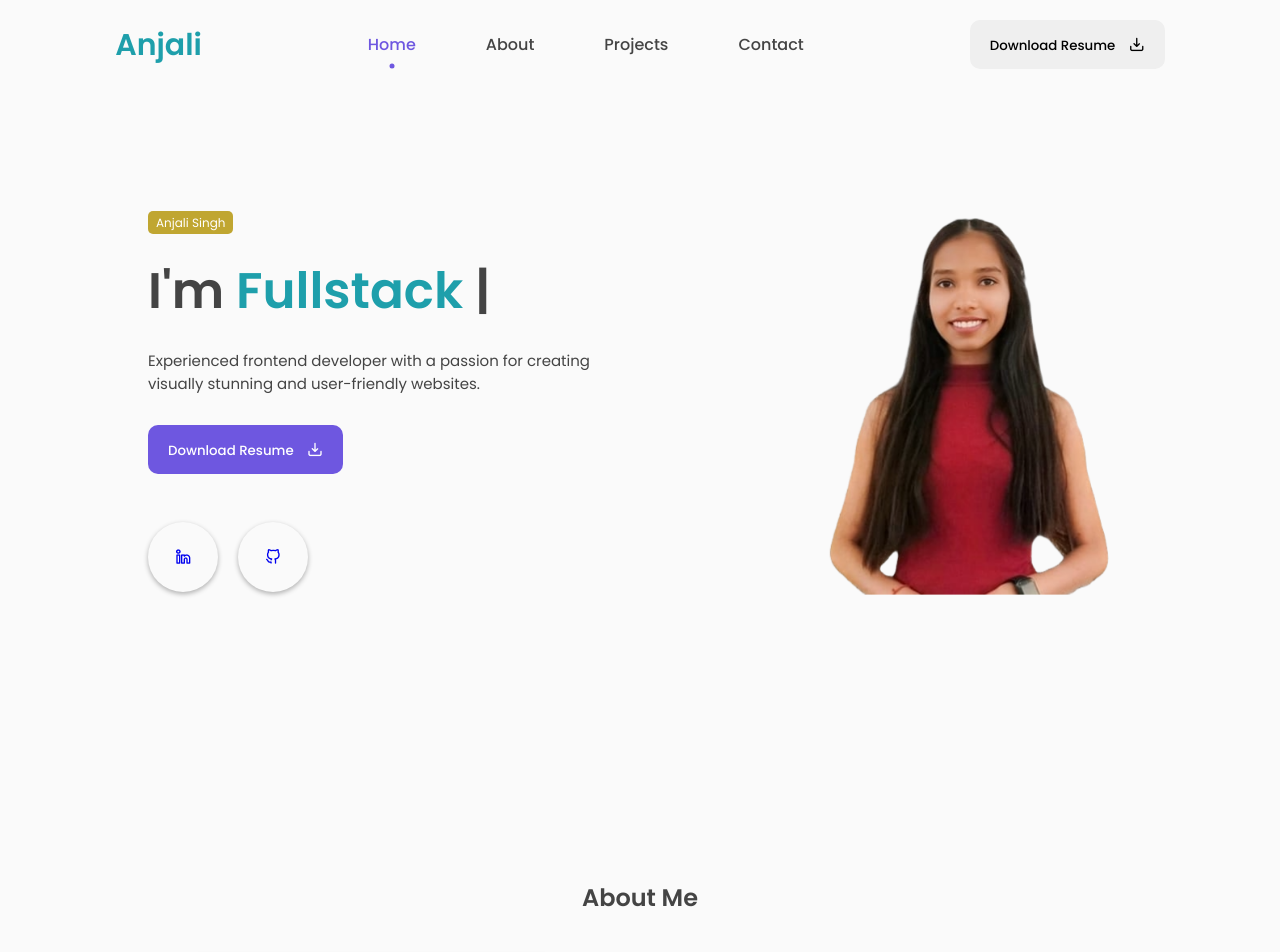
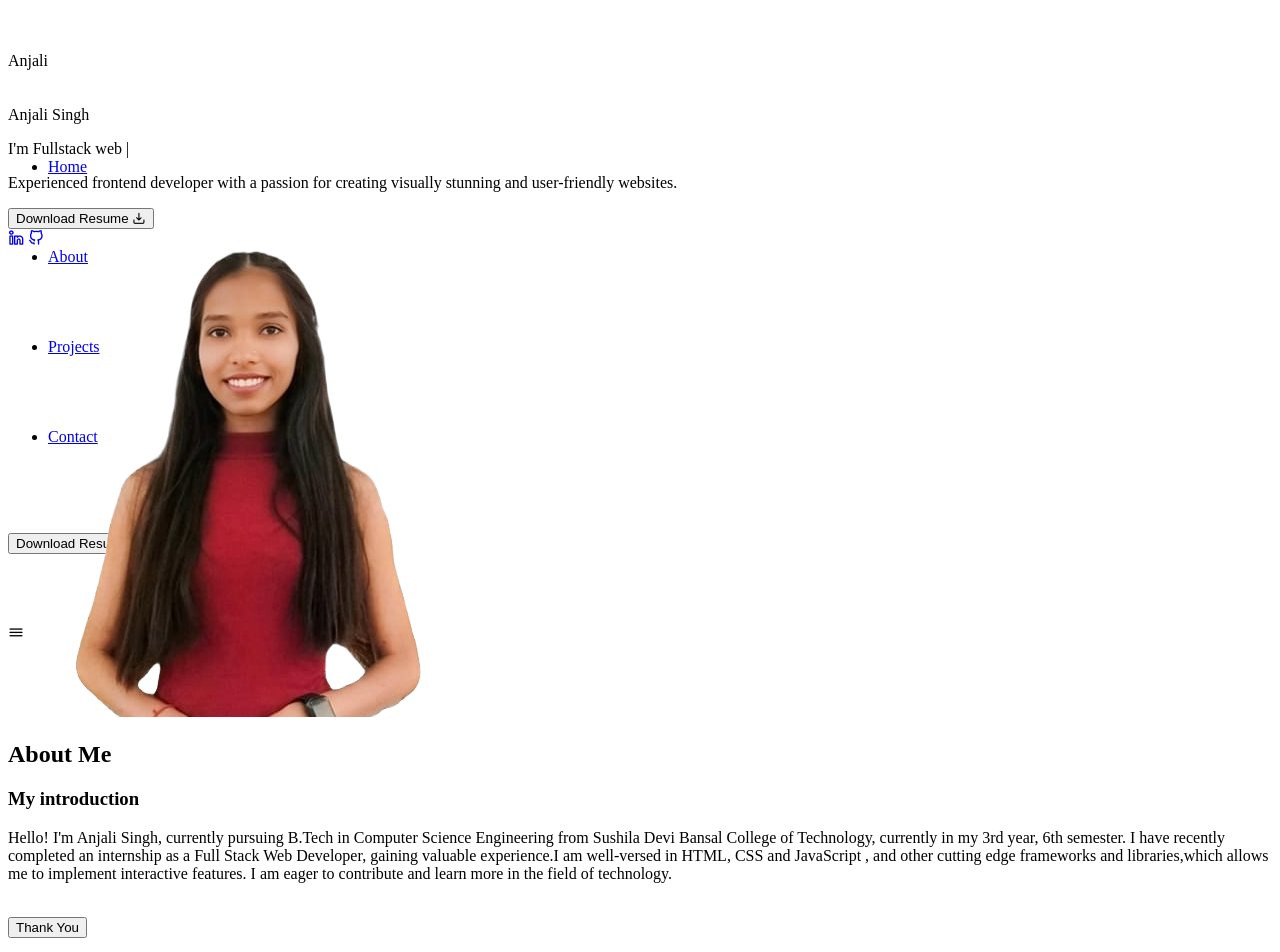
Before and after one commit to anjalisingh45/profile, a plain HTML site: page index.html in a window 1280 px wide. Shown: the top 952 px of the page. Drawn offline with nearby package versions, Linux system fonts and the light colour scheme.

Commit message:
Update index.html

```diff
--- a/index.html
+++ b/index.html
@@ -10,9 +10,7 @@
     <link href='https://unpkg.com/boxicons@2.1.4/css/boxicons.min.css' rel='stylesheet'>
 
     <!-- CSS -->
-    <link rel="stylesheet" href="style.css">
-    <!-- Add favicon -->
-    <link rel="shortcut icon" href="assets/images/favicon.png" type="image/x-icon">
+
     <title>Anjali Portfolio </title>
 </head>
 <body>
@@ -106,7 +104,7 @@
                             </p>
                             <br>
                             <div class="about-btn">
-                                <button class="btn">Thank You<i class="uil uil-import"></i></button>
+                                <button class="btn">Thank You</button>
                             </div>
                         </div>
                     </div>
```
